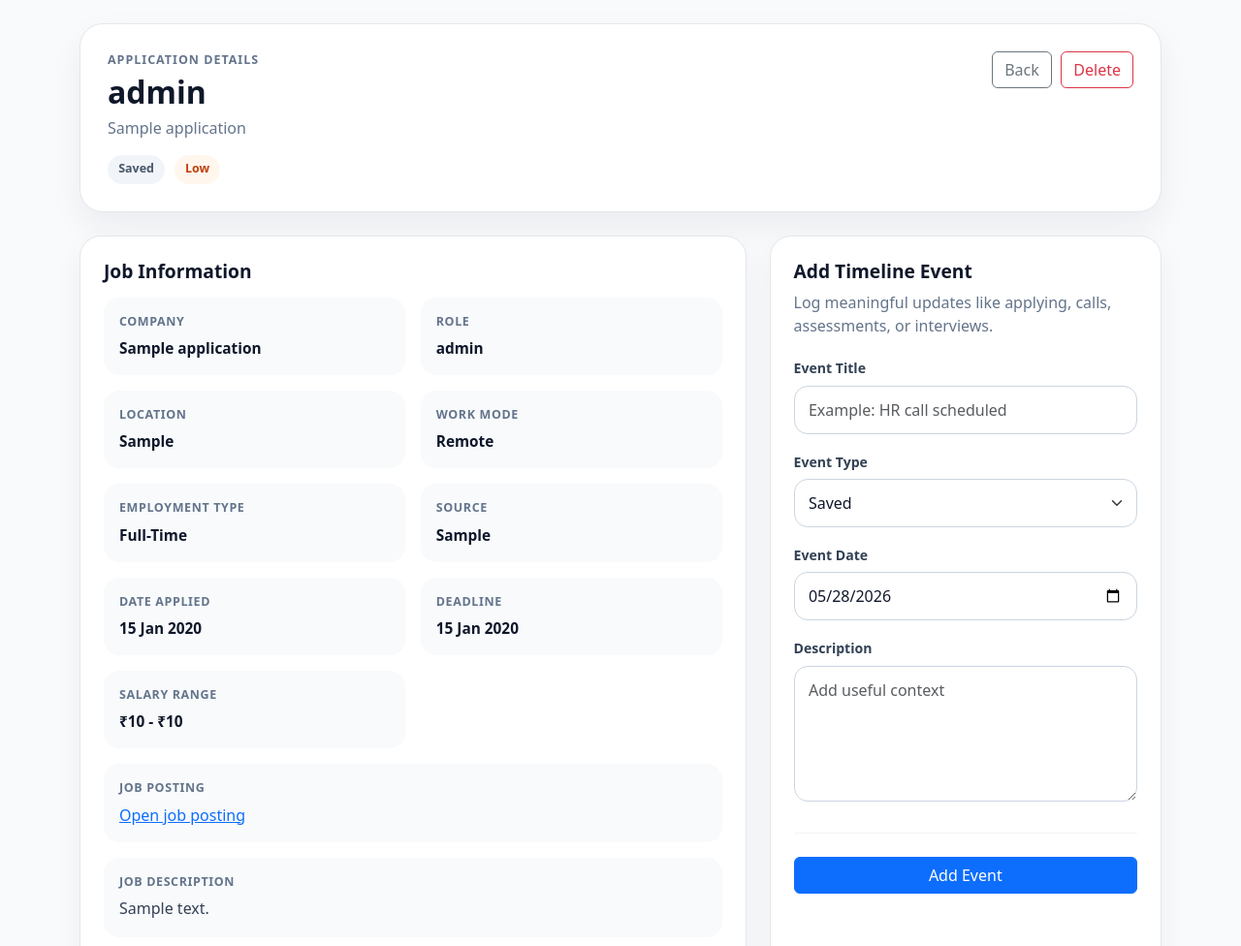
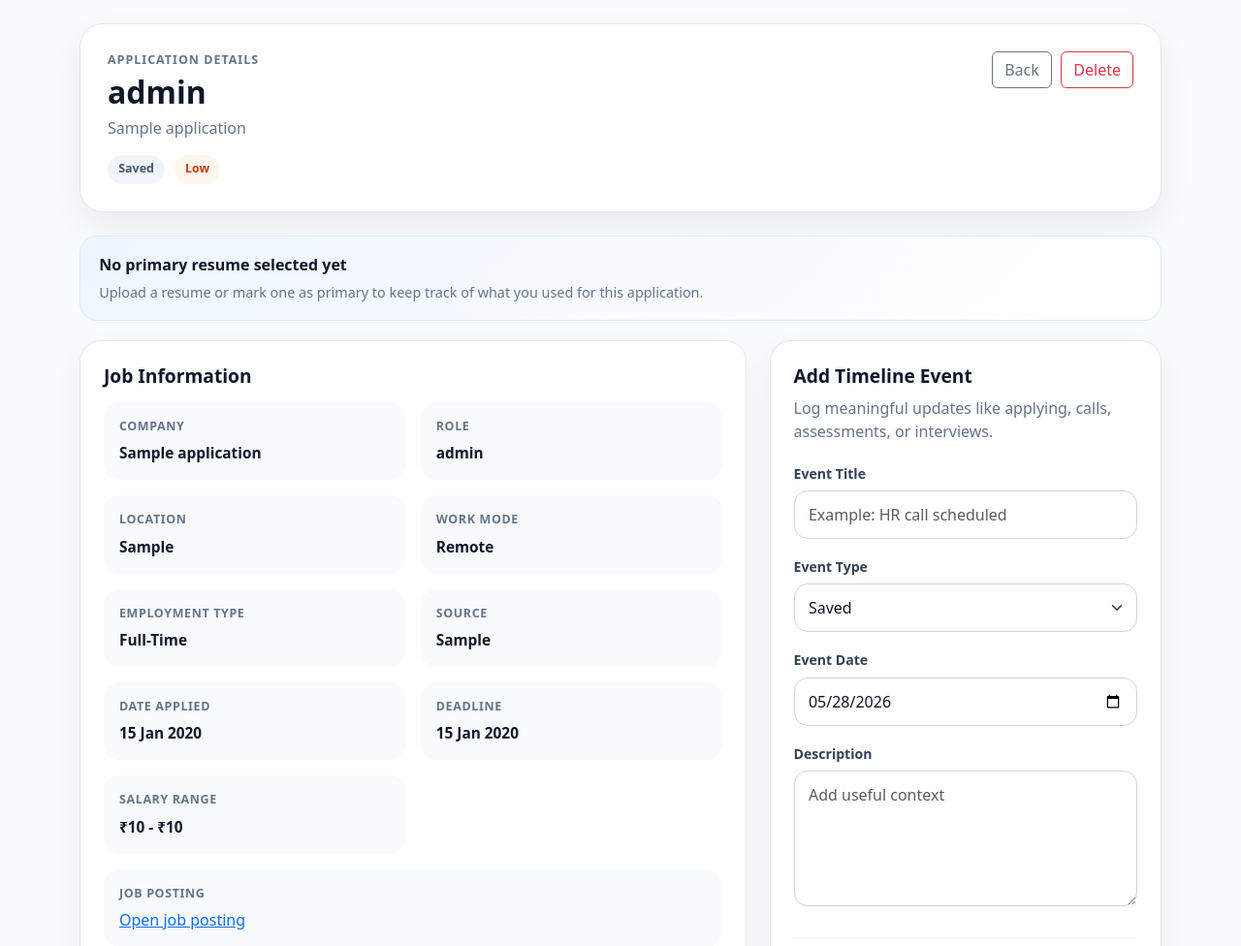
Before and after one commit to AtramAniket/career_os, a Flask app: page /applications/1 in a window 1280 px wide. Shown: the part 72-1048 px from the top of the page at 97% size. Run offline with Flask 3, Linux system fonts and the light colour scheme; a user stored in the database is signed in; tables that the repository leaves empty hold one stand-in row (values such as "Sample post"); some libraries are stand-ins or nearby versions.

Commit message:
added priomary resume card on top of app details

```diff
--- a/app/static/css/applications.css
+++ b/app/static/css/applications.css
@@ -697,3 +697,51 @@
   background: #eff6ff;
   color: #1d4ed8;
 }
+
+.primary-resume-card,
+.primary-resume-empty {
+  margin-top: 1rem;
+  margin-bottom: 1.25rem;
+  padding: 1.1rem 1.2rem;
+  border-radius: 18px;
+  border: 1px solid #dbeafe;
+  background: linear-gradient(135deg, #eff6ff, #ffffff);
+}
+
+.primary-resume-card {
+  display: flex;
+  align-items: center;
+  justify-content: space-between;
+  gap: 1rem;
+}
+
+.primary-resume-label {
+  display: inline-flex;
+  margin-bottom: 0.45rem;
+  font-size: 0.72rem;
+  font-weight: 800;
+  letter-spacing: 0.05em;
+  text-transform: uppercase;
+  color: #2563eb;
+}
+
+.primary-resume-card h3 {
+  margin: 0;
+  font-size: 1rem;
+  color: #0f172a;
+}
+
+.primary-resume-card p,
+.primary-resume-empty p {
+  margin: 0.35rem 0 0;
+  color: #64748b;
+  font-size: 0.9rem;
+}
+
+.primary-resume-notes {
+  max-width: 680px;
+}
+
+.primary-resume-empty strong {
+  color: #0f172a;
+}
--- a/app/templates/applications/detail.html
+++ b/app/templates/applications/detail.html
@@ -48,6 +48,45 @@
       </form>
     </div>
   </div>
+
+  {% set primary_resume = application.documents
+      |selectattr("document_type", "equalto", "resume")
+      |selectattr("is_primary", "equalto", true)
+      |first
+  %}
+
+  {% if primary_resume %}
+    <div class="primary-resume-card">
+      <div>
+        <span class="primary-resume-label">Primary Resume</span>
+        <h3>{{ primary_resume.original_filename }}</h3>
+
+        <p>
+          Uploaded {{ primary_resume.uploaded_at.strftime("%d %b %Y") }}
+          {% if primary_resume.file_size %}
+            • {{ (primary_resume.file_size / 1024)|round(1) }} KB
+          {% endif %}
+        </p>
+
+        {% if primary_resume.notes %}
+          <p class="primary-resume-notes">{{ primary_resume.notes }}</p>
+        {% endif %}
+      </div>
+
+      <a
+        href="{{ url_for('applications.download_document', document_id=primary_resume.id) }}"
+        class="btn btn-sm btn-primary"
+        target="_blank"
+      >
+        Open Resume
+      </a>
+    </div>
+  {% else %}
+    <div class="primary-resume-empty">
+      <strong>No primary resume selected yet</strong>
+      <p>Upload a resume or mark one as primary to keep track of what you used for this application.</p>
+    </div>
+  {% endif %}
 
   <div class="detail-grid">
 
@@ -172,6 +211,8 @@
     </div>
   </div>
 
+
+
   <div class="content-card documents-card">
     <h2>Documents</h2>
     <p class="card-subtitle">Upload resumes, cover letters, or supporting files for this application.</p>
@@ -211,7 +252,7 @@
 
     {% if application.documents %}
       <div class="uploaded-documents-list">
-        {% for document in application.documents|sort(attribute="uploaded_at", reverse=True) %}
+        {% for document in application.documents|sort(attribute="uploaded_at", reverse=True)|sort(attribute="is_primary", reverse=True) %}
           <div class="uploaded-document-item">
             <span class="document-type-badge document-type-{{ document.document_type }}">
               {{ document.document_type.replace("_", " ")|title }}
```
Also changed, not shown: 4 other files.
